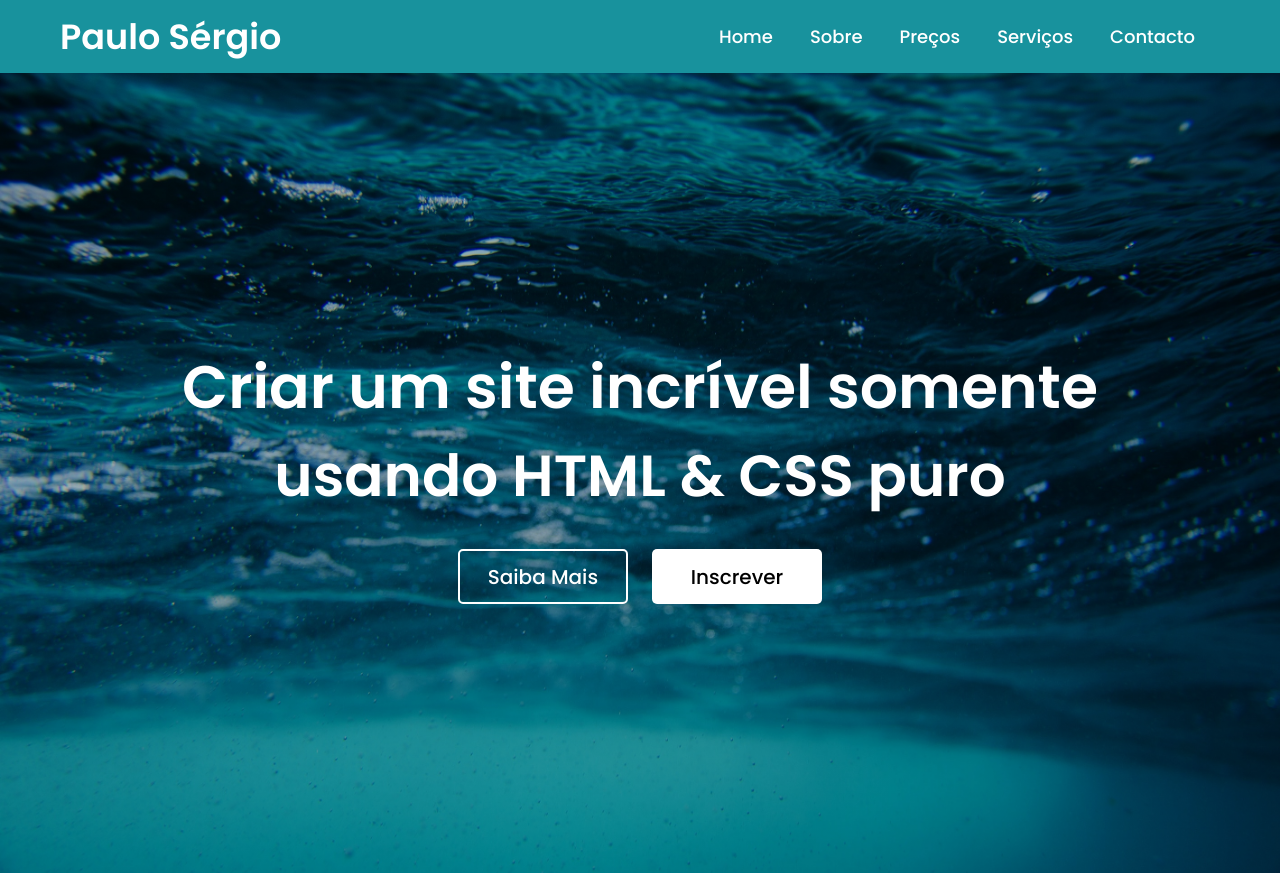
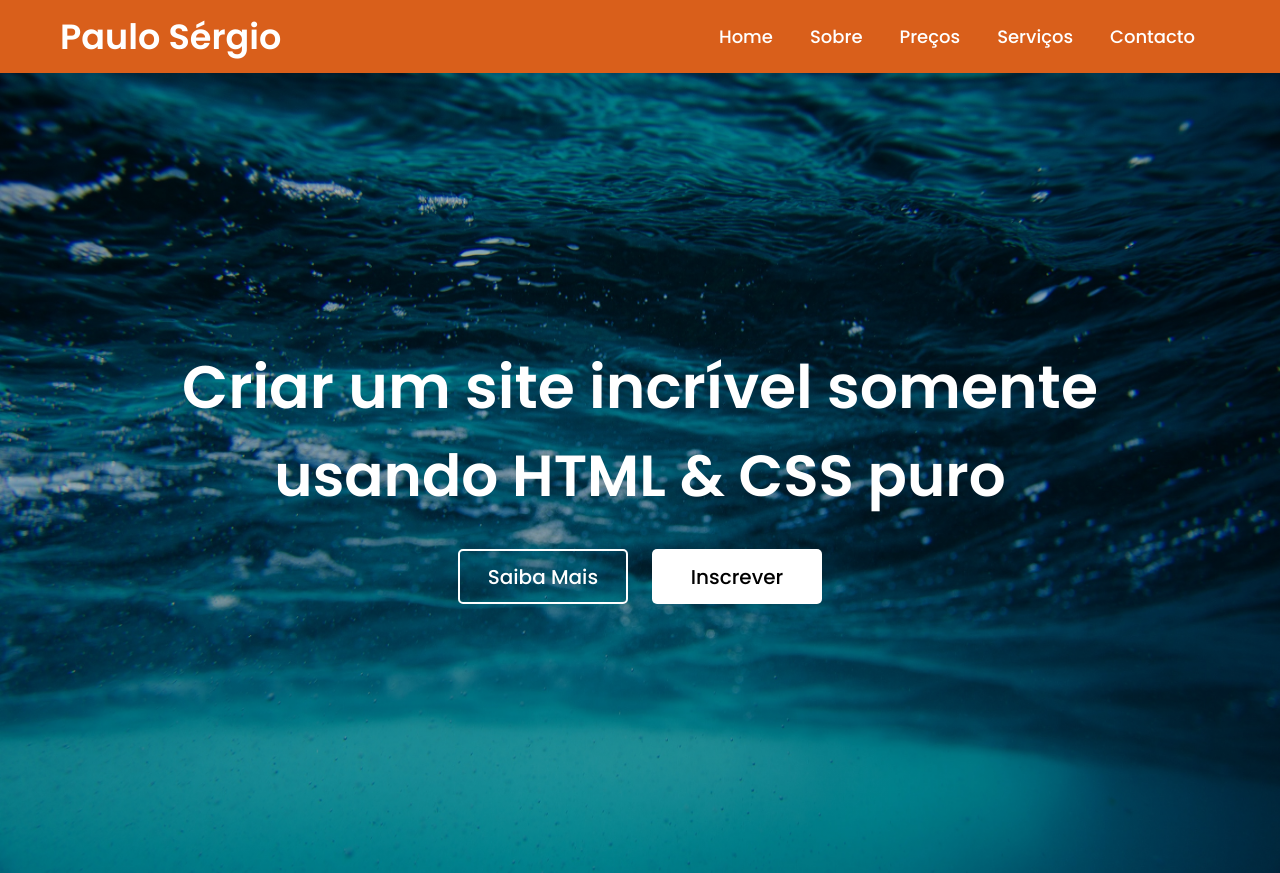
Before and after one commit to paulosergio133/teste, a plain HTML site: page index.html in a window 1280 px wide. Drawn offline with Linux system fonts and the light colour scheme.

Commit message:
Update style.css

```diff
--- a/style.css
+++ b/style.css
@@ -6,7 +6,7 @@
     font-family: 'Poppins', sans-serif;
 }
 nav{
-    background-color: #18929D;
+    background-color: #d95f1b;
     padding: 10px 60px;
     display: flex;
     justify-content: space-between;
@@ -17,6 +17,7 @@ nav .logo a{
     color: #fff;
     font-size: 35px;
     font-weight: 600;
+
 }
 nav ul{
     display: flex;
```
